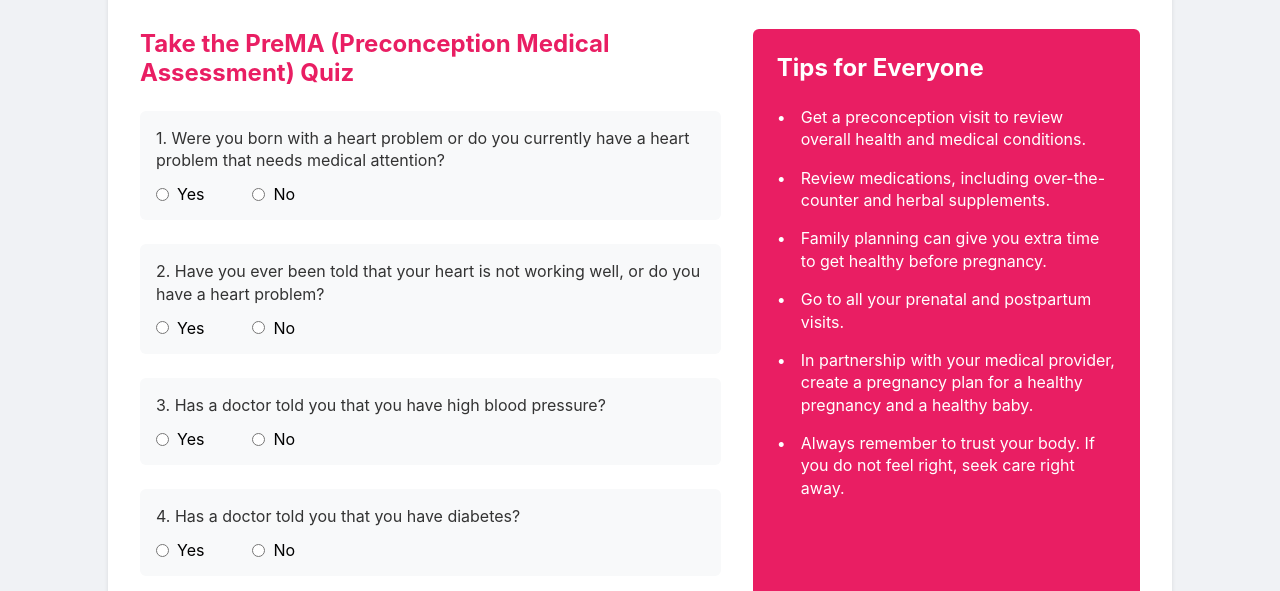
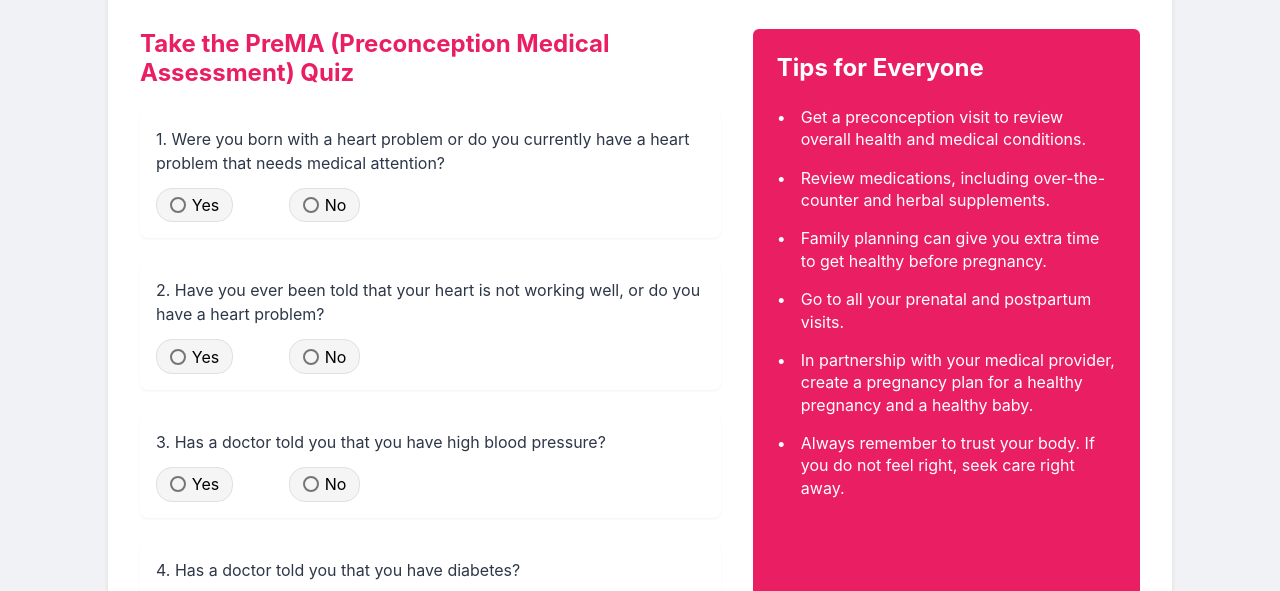
Before and after one commit to Ofahmy143/pregnancy-questionnaire, a plain HTML site: page index.html in a window 1280 px wide. Shown: the part 189-780 px from the top of the page. Drawn offline with Linux system fonts and the light colour scheme.

Commit message:
feat: style the radio buttons

```diff
--- a/questionnaire.css
+++ b/questionnaire.css
@@ -51,17 +51,18 @@
 }
 
 .question-item {
-  background: #f8f9fa;
+  margin-bottom: 1.5rem;
   padding: 1rem;
-  margin-bottom: 1rem;
-  border-radius: 6px;
+  border-radius: 8px;
+  background: white;
+  box-shadow: 0 1px 3px rgba(0, 0, 0, 0.05);
 }
 
 .question-item p {
-  color: #333;
   margin-bottom: 0.8rem;
   font-size: 1rem;
-  line-height: 1.4;
+  color: #2d3748;
+  line-height: 1.5;
 }
 
 .question-options {
@@ -70,14 +71,66 @@
 }
 
 .question-options label {
-  display: flex;
+  display: inline-flex;
   align-items: center;
-  gap: 0.5rem;
+  margin-right: 2rem;
   cursor: pointer;
+  padding: 0.4rem 0.8rem;
+  border-radius: 16px;
+  transition: all 0.2s ease;
+  background: #f5f5f5;
+  border: 1px solid #e0e0e0;
+}
+
+.question-options label:hover {
+  background: #f0f0f0;
 }
 
 .question-options input[type="radio"] {
-  cursor: pointer;
+  -webkit-appearance: none;
+  -moz-appearance: none;
+  appearance: none;
+  width: 16px;
+  height: 16px;
+  border: 2px solid #757575;
+  border-radius: 50%;
+  margin-right: 6px;
+  position: relative;
+  transition: all 0.2s ease;
+}
+
+.question-options input[type="radio"]:checked {
+  border-color: #4a5568;
+  background: #4a5568;
+}
+
+.question-options input[type="radio"]:checked::after {
+  content: "";
+  position: absolute;
+  width: 6px;
+  height: 6px;
+  background: white;
+  border-radius: 50%;
+  top: 50%;
+  left: 50%;
+  transform: translate(-50%, -50%);
+}
+
+/* Active state for labels */
+.question-options input[type="radio"]:checked + span {
+  color: #4a5568;
+  font-weight: 500;
+}
+
+/* Hover effects */
+.question-options label:hover input[type="radio"] {
+  border-color: #4a5568;
+}
+
+/* Focus state for accessibility */
+.question-options input[type="radio"]:focus {
+  outline: none;
+  box-shadow: 0 0 0 2px rgba(74, 85, 104, 0.2);
 }
 
 /* Submit button */
@@ -233,6 +286,12 @@
   .delfina-header h1 {
     font-size: 2rem;
   }
+
+  .question-options label {
+    display: block;
+    margin-bottom: 0.5rem;
+    width: fit-content;
+  }
 }
 
 .header-content {
@@ -318,16 +377,8 @@
 }
 
 /* Additional styles for questionnaire elements */
-.question-item {
-  margin-bottom: 1.5rem;
-}
-
 .question-options {
   margin-top: 0.5rem;
-}
-
-.question-options label {
-  margin-right: 1.5rem;
 }
 
 .result-section {
--- a/questionnaire.js
+++ b/questionnaire.js
@@ -272,7 +272,7 @@ class DelfinaQuestionnaire {
   renderQuestions() {
     const questionsList = document.querySelector(".questions-list");
     const ui = this.languages[this.currentLang].ui;
-    questionsList.innerHTML = ""; // Clear existing questions
+    questionsList.innerHTML = "";
 
     this.questions.forEach((question) => {
       const questionElement = document.createElement("div");
@@ -281,10 +281,12 @@ class DelfinaQuestionnaire {
         <p>${question.id}. ${question.text}</p>
         <div class="question-options">
           <label>
-                        <input type="radio" name="question${question.id}" value="yes"> ${ui.yes}
+            <input type="radio" name="question${question.id}" value="yes">
+            <span>${ui.yes}</span>
           </label>
           <label>
-                        <input type="radio" name="question${question.id}" value="no"> ${ui.no}
+            <input type="radio" name="question${question.id}" value="no">
+            <span>${ui.no}</span>
           </label>
         </div>
       `;
```
Lines whose indentation alone changed are shown as unchanged.
